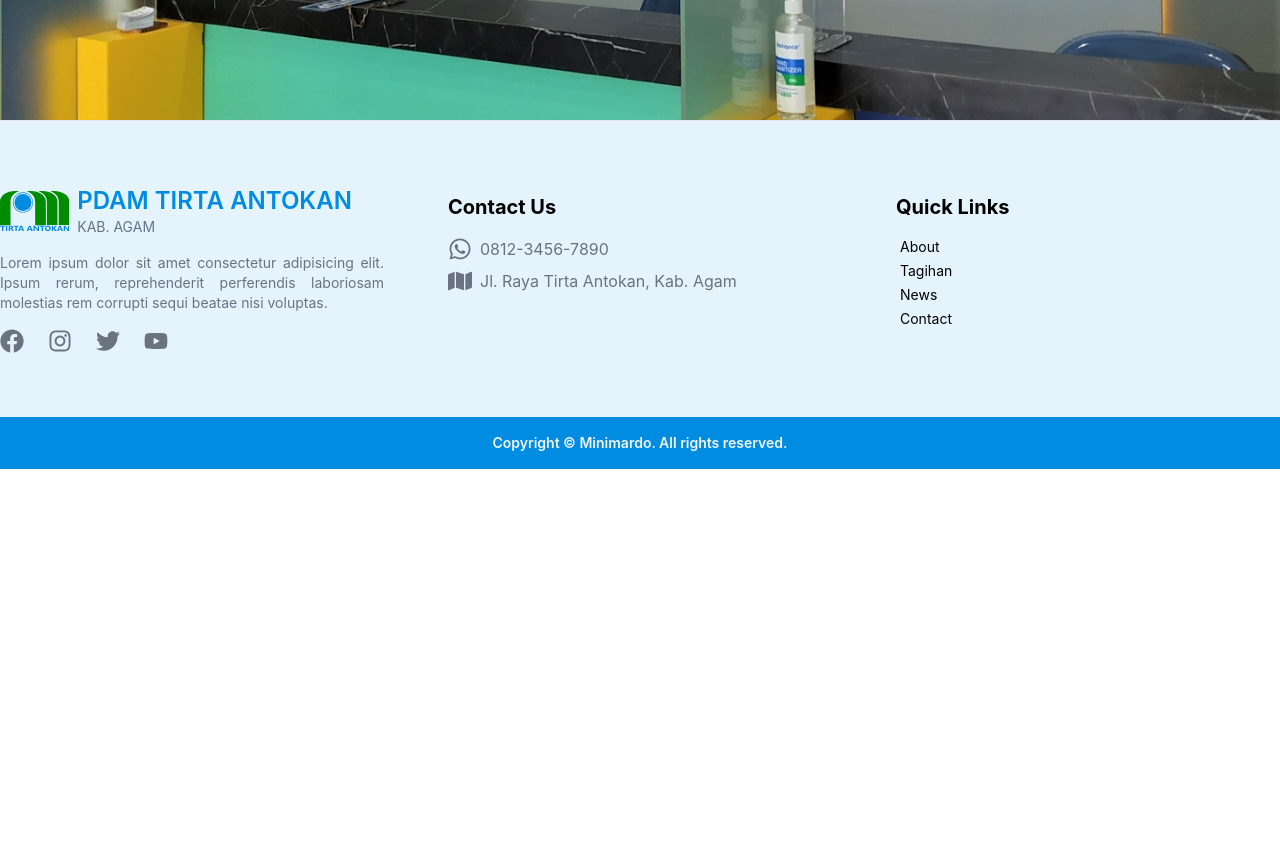
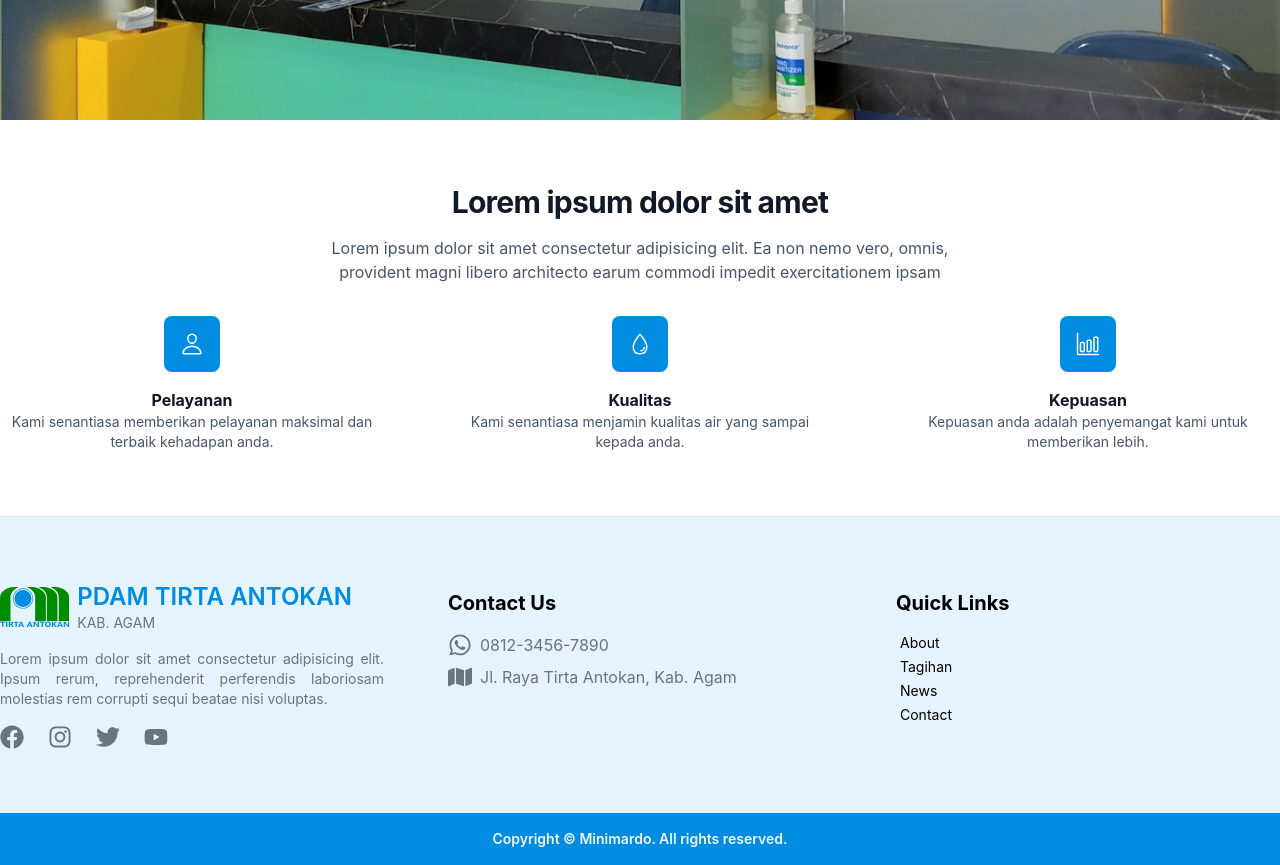
Before and after one commit to yogiyendri/pdam-web, a Next.js app: page / in a window 1280 px wide. Shown: the part 680-1545 px from the top of the page. Before the commit the page ends 1149 px from the top, so only its background shows below. Built offline with nearby package versions, Linux system fonts and the light colour scheme.

Commit message:
feature and fixing some ui

```diff
--- a/src/app/layout.tsx
+++ b/src/app/layout.tsx
@@ -1,8 +1,10 @@
 import type { Metadata } from "next";
 import "./globals.css";
+import Navbar from "@/components/navbar";
+import Footer from "@/components/footer";
 
 export const metadata: Metadata = {
-  title: "Create Next App",
+  title: "PDAM Tirta Antokan",
   description: "Generated by create next app",
 };
 
@@ -14,7 +16,13 @@ export default function RootLayout({
   return (
     <html lang="en">
       <body>
-        <div className="flex min-h-screen flex-col">{children}</div>
+        <div className="flex min-h-screen flex-col">
+          <Navbar />
+          <main className="flex-1">
+            <div className="relative">{children}</div>
+          </main>
+          <Footer />
+        </div>
       </body>
     </html>
   );
--- a/src/app/page.tsx
+++ b/src/app/page.tsx
@@ -1,14 +1,11 @@
-import Footer from "@/components/footer";
-import Main from "@/components/main";
-import Navbar from "@/components/navbar";
-import Image from "next/image";
+import Feature from "@/components/feature";
+import Carousel from "@/components/ui/carousel";
 
 export default function Home() {
   return (
     <>
-      <Navbar />
-      <Main />
-      <Footer />
+      <Carousel />
+      <Feature />
     </>
   );
 }
--- /dev/null
+++ b/src/app/test/page.tsx
@@ -0,0 +1,5 @@
+import React from "react";
+
+export default function TestPage() {
+  return <div>TestPage</div>;
+}
--- /dev/null
+++ b/src/components/feature.tsx
@@ -0,0 +1,63 @@
+import * as React from "react";
+import {
+  IoBarChartOutline,
+  IoPersonOutline,
+  IoWaterOutline,
+} from "react-icons/io5";
+
+export default function Feature() {
+  return (
+    <section id="feature">
+      <div className="py-16">
+        <div className="max-w-7xl lg:mx-auto mx-4">
+          <div className="max-w-2xl mx-auto text-center">
+            <h1 className="text-2xl font-bold tracking-tight text-gray-900 sm:text-3xl">
+              Lorem ipsum dolor sit amet
+            </h1>
+            <p className="mt-4 text-sm lg:text-base text-slate-600">
+              Lorem ipsum dolor sit amet consectetur adipisicing elit. Ea non
+              nemo vero, omnis, provident magni libero architecto earum commodi
+              impedit exercitationem ipsam
+            </p>
+          </div>
+          <div className="flex flex-col lg:flex-row justify-between mt-8 gap-8 lg:gap-6">
+            <div className="flex flex-col items-center gap-4">
+              <div className="p-4 rounded-lg bg-[#008ce1] text-white">
+                <IoPersonOutline className="w-6 h-6" />
+              </div>
+              <div className="text-center max-w-sm mx-auto">
+                <h2 className="font-bold text-slate-900">Pelayanan</h2>
+                <p className="text-sm text-slate-600">
+                  Kami senantiasa memberikan pelayanan maksimal dan terbaik
+                  kehadapan anda.
+                </p>
+              </div>
+            </div>
+            <div className="flex flex-col items-center gap-4">
+              <div className="p-4 rounded-lg bg-[#008ce1] text-white">
+                <IoWaterOutline className="w-6 h-6" />
+              </div>
+              <div className="text-center max-w-sm mx-auto">
+                <h2 className="font-bold text-slate-900">Kualitas</h2>
+                <p className="text-sm text-slate-600">
+                  Kami senantiasa menjamin kualitas air yang sampai kepada anda.
+                </p>
+              </div>
+            </div>
+            <div className="flex flex-col items-center gap-4">
+              <div className="p-4 rounded-lg bg-[#008ce1] text-white">
+                <IoBarChartOutline className="w-6 h-6" />
+              </div>
+              <div className="text-center max-w-sm mx-auto">
+                <h2 className="font-bold text-slate-900">Kepuasan</h2>
+                <p className="text-sm text-slate-600">
+                  Kepuasan anda adalah penyemangat kami untuk memberikan lebih.
+                </p>
+              </div>
+            </div>
+          </div>
+        </div>
+      </div>
+    </section>
+  );
+}
--- a/src/components/main.tsx
+++ /dev/null
@@ -1,13 +0,0 @@
-import React from "react";
-import Carousel from "./ui/carousel";
-
-export default function Main() {
-  return (
-    <main className="flex-1">
-      <div className="relative">
-        {/* Banner Slide */}
-        <Carousel />
-      </div>
-    </main>
-  );
-}
--- a/src/components/navbar.tsx
+++ b/src/components/navbar.tsx
@@ -1,15 +1,20 @@
 import Link from "next/link";
 import * as React from "react";
 import Logo from "./ui/brand";
+import { HiBars3BottomLeft } from "react-icons/hi2";
 
 export default function Navbar() {
   return (
-    <header className="border-b sticky top-0 z-50 bg-white">
-      <div className="max-w-7xl mx-auto">
+    <header className="border-b">
+      <div className="max-w-7xl lg:mx-auto mx-4">
         <div className="flex items-center justify-between h-16">
+          <div className="flex items-center gap-4">
+            <div className="p-2 rounded-lg border bg-slate-50 block lg:hidden shadow-sm">
+              <HiBars3BottomLeft className="w-6 h-6" />
+            </div>
             {/* Brand */}
             <a href="/" className="flex items-center gap-2">
-            <Logo className="h-10" />
+              <Logo className="lg:h-10 h-8" />
               <div className="self-center whitespace-nowrap text-xl font-semibold dark:text-white">
                 <h1 className="text-xl lg:text-2xl text-[#008ce1]">
                   PDAM TIRTA ANTOKAN
@@ -19,6 +24,7 @@ export default function Navbar() {
                 </p>
               </div>
             </a>
+          </div>
           {/* Navigation */}
           <nav className="items-center space-x-5 hidden lg:block">
             <Link
--- a/src/components/slide.tsx
+++ /dev/null
@@ -1,11 +0,0 @@
-import * as React from "react";
-
-export default function Slide() {
-  return (
-    <section>
-      <div className="animate-show">
-        <div className="relative">Slide</div>
-      </div>
-    </section>
-  );
-}
--- a/src/components/ui/carousel.tsx
+++ b/src/components/ui/carousel.tsx
@@ -44,6 +44,7 @@ const Carousel = () => {
   };
 
   return (
+    <section id="carousel">
       <div className="relative flex justify-center items-center w-full h-[calc(100vh-65px)]">
         <Image
           src={CarouselData.slides[index].src}
@@ -65,6 +66,7 @@ const Carousel = () => {
           <BsChevronRight className="w-6 h-6" />
         </button>
       </div>
+    </section>
   );
 };
 
```
Also changed, not shown: src/app/page.backup.tsx (deleted, +0 -113 lines), 1 other file (tests, documents, lock files or other folders). Lines whose indentation alone changed are shown as unchanged.
